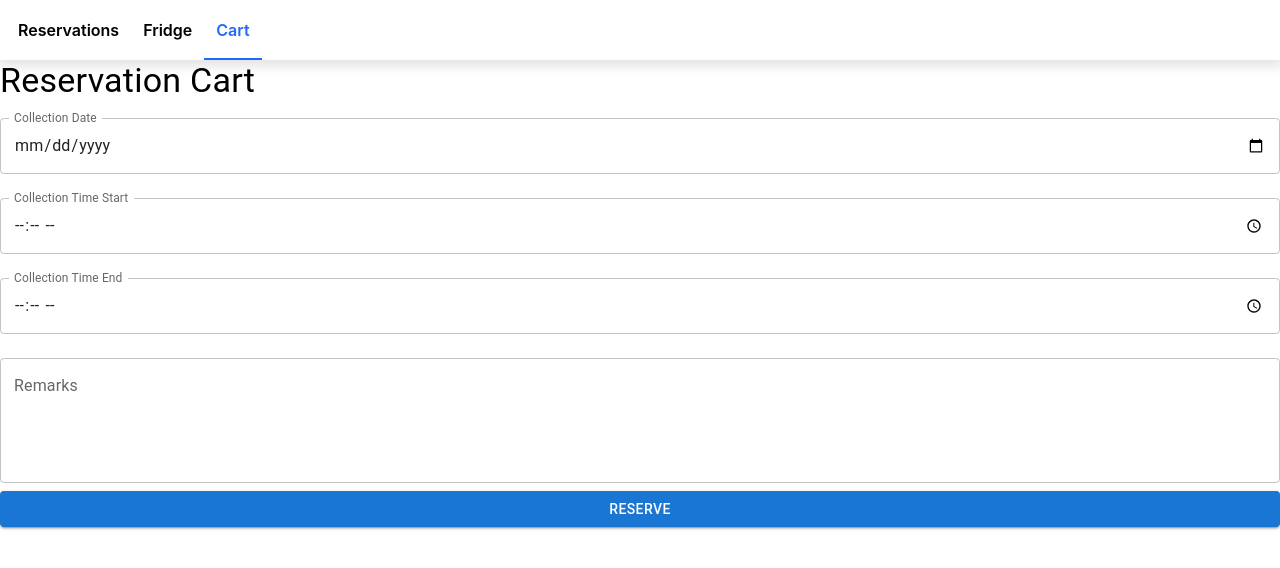
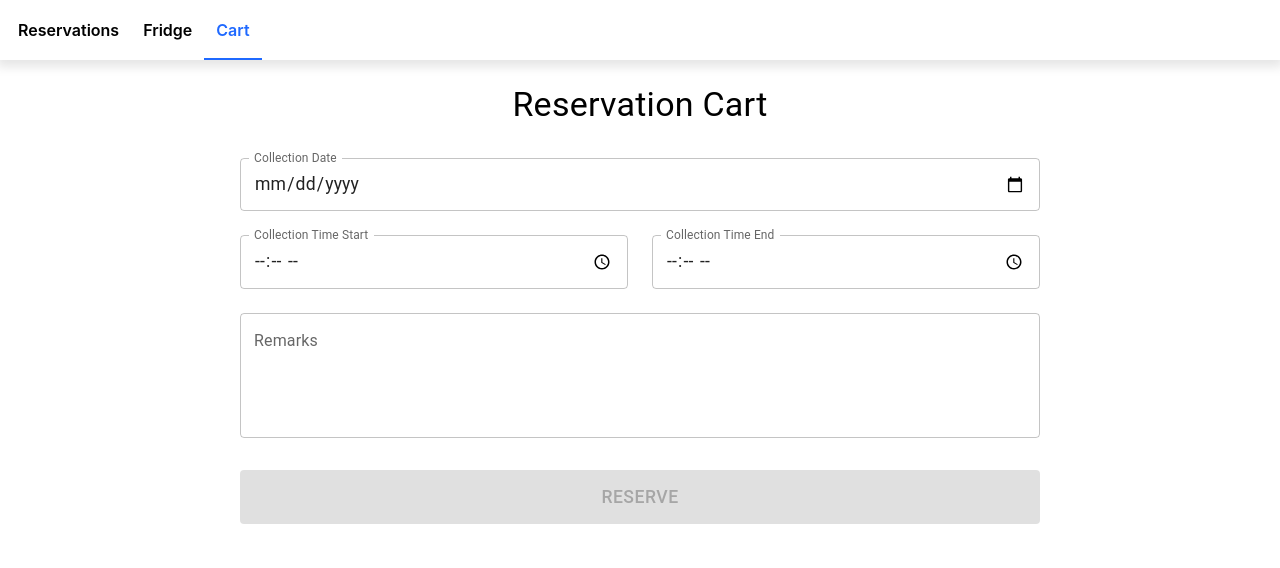
Before and after one commit to hrtowii/NYP_FullStackProject, a React (Vite) app: page /user/cart in a window 1280 px wide. Shown: the top 568 px of the page. Built offline with nearby package versions, Linux system fonts and the light colour scheme; sample sign-in values are in the browser's storage.

Commit message:
Changed design of input fields (cart.jsx)

```diff
--- a/src/user/Cart.jsx
+++ b/src/user/Cart.jsx
@@ -1,5 +1,9 @@
+// TO-DO:
+//  - Add alert/message box to show "Item reserved", upon clicking of "Reserve" button
+
+
 import React, { useState, useEffect, useContext } from 'react';
-import { TextField, Button, Box, Typography } from '@mui/material';
+import { TextField, Button, Box, Typography, Alert, Grid } from '@mui/material';
 import { UserNavbar } from "../components/Navbar";
 import "./UserLanding";
 import { backendRoute } from '../utils/BackendUrl';
@@ -15,6 +19,10 @@ const Cart = ({ cartItems }) => {
   const [remarks, setRemarks] = useState('');
   const [dateError, setDateError] = useState('');
   const [timeError, setTimeError] = useState('');
+  const [showAlert, setShowAlert] = useState(false);
+  const [isFormValid, setIsFormValid] = useState(false);
+
+  const { token, updateToken } = useContext(TokenContext);
 
 
   function parseJwt(token) {
@@ -25,7 +33,25 @@ const Cart = ({ cartItems }) => {
     }).join(''));
     return JSON.parse(jsonPayload);
   }
-  const { token, updateToken } = useContext(TokenContext);
+
+  const clearForm = () => {
+    setCollectionDate('');
+    setCollectionTimeStart('');
+    setCollectionTimeEnd('');
+    setRemarks('');
+    setDateError('');
+    setTimeError('');
+    setIsFormValid(false);
+  };
+
+  useEffect(() => {
+    validateForm();
+  }, [collectionDate, collectionTimeStart, collectionTimeEnd, dateError, timeError]);
+
+  const validateForm = () => {
+    const isValid = collectionDate && collectionTimeStart && collectionTimeEnd && !dateError && !timeError;
+    setIsFormValid(isValid);
+  }
 
 
   // Validate inputs (time, date)
@@ -81,14 +107,13 @@ const Cart = ({ cartItems }) => {
   };
 
   const handleReserve = async () => {
-    if (!validateDate(collectionDate) || !validateTimes()) {
+    if (!isFormValid || !validateDate(collectionDate) || !validateTimes()) {
       return;
     }
 
 
     const payload = {
       userId,
-      // donationId: selectedDonationId,
       collectionDate,
       collectionTimeStart,
       collectionTimeEnd,
@@ -115,6 +140,8 @@ const Cart = ({ cartItems }) => {
 
       const data = await response.json();
       console.log('Reservation created:', data);
+      setShowAlert(true);
+      clearForm();
       // Handle successful reservation (e.g., clear cart, show success message)
     } catch (error) {
       console.error('Error creating reservation:', error.message);
@@ -122,21 +149,41 @@ const Cart = ({ cartItems }) => {
     }
   };
 
+  useEffect(() => {
+    if (showAlert) {
+      const timer = setTimeout(() => {
+        setShowAlert(false);
+      }, 3000);  // Alert stays for 3s
+
+      return () => clearTimeout(timer);
+    }
+  }, [showAlert]);
+
   return (
     <>
       <UserNavbar />
+      <Box sx={{ padding: 3, maxWidth: 800, margin: 'auto' }}>
+        <Typography variant="h4" align="center" gutterBottom sx={{ mb: 4 }}>
+          Reservation Cart
+        </Typography>
 
-      <Box>
-        <Typography variant="h4">Reservation Cart</Typography>
-        {/* Display cart items here */}
-        {cartItems && cartItems.length > 0 && (
-          <Box my={2}>
-            <Typography variant="h6">Cart Items:</Typography>
-            {cartItems.map((item, index) => (
-              <Typography key={index}>{item.name} - Quantity: {item.quantity}</Typography>
-            ))}
-          </Box>
+        {showAlert && (
+          <Alert
+            severity="success"
+            sx={{
+              mb: 2,
+              width: '100%',
+              justifyContent: 'center',
+              fontSize: '1.1rem',
+              '& .MuiAlert-icon': { fontSize: '2rem' }
+            }}
+          >
+            Reserved Successfully!
+          </Alert>
         )}
+
+        <Grid container spacing={3}>
+          <Grid item xs={12}>
             <TextField
               label="Collection Date"
               type="date"
@@ -144,40 +191,42 @@ const Cart = ({ cartItems }) => {
               onChange={handleDateChange}
               InputLabelProps={{ shrink: true }}
               fullWidth
-          margin="normal"
               error={!!dateError}
               helperText={dateError}
               inputProps={{
                 min: new Date().toISOString().split('T')[0]
               }}
+              sx={{ '& .MuiInputBase-input': { fontSize: '1.1rem', padding: '14px' } }}
             />
+          </Grid>
+          <Grid item xs={6}>
             <TextField
               label="Collection Time Start"
               type="time"
               value={collectionTimeStart}
-          onChange={(e) => setCollectionTimeStart(e.target.value)}
+              onChange={(e) => setCollectionTimeStart(enforceTimeRestrictions(e.target.value))}
               InputLabelProps={{ shrink: true }}
               fullWidth
-          margin="normal"
               error={!!timeError}
-          inputProps={{
-            step: 300, // 5 min steps
-          }}
+              inputProps={{ step: 300 }}
+              sx={{ '& .MuiInputBase-input': { fontSize: '1.1rem', padding: '14px' } }}
             />
+          </Grid>
+          <Grid item xs={6}>
             <TextField
               label="Collection Time End"
               type="time"
               value={collectionTimeEnd}
-          onChange={(e) => setCollectionTimeEnd(e.target.value)}
+              onChange={(e) => setCollectionTimeEnd(enforceTimeRestrictions(e.target.value))}
               InputLabelProps={{ shrink: true }}
               fullWidth
-          margin="normal"
               error={!!timeError}
               helperText={timeError}
-          inputProps={{
-            step: 300, // 5 min steps
-          }}
+              inputProps={{ step: 300 }}
+              sx={{ '& .MuiInputBase-input': { fontSize: '1.1rem', padding: '14px' } }}
             />
+          </Grid>
+          <Grid item xs={12}>
             <TextField
               label="Remarks"
               multiline
@@ -185,10 +234,19 @@ const Cart = ({ cartItems }) => {
               value={remarks}
               onChange={(e) => setRemarks(e.target.value)}
               fullWidth
-          margin="normal"
+              sx={{ '& .MuiInputBase-input': { fontSize: '1.1rem' } }}
             />
-        <Button variant="contained" onClick={handleReserve} fullWidth disabled={!!dateError || !!timeError}>
-          Reserve
+          </Grid>
+        </Grid>
+
+        <Button
+          variant="contained"
+          onClick={handleReserve}
+          fullWidth
+          disabled={!isFormValid}
+          sx={{ mt: 4, py: 1.5, fontSize: '1.1rem' }}
+        >
+          RESERVE
         </Button>
       </Box>
     </>
```
Also changed, not shown: src/user/Reservation.jsx (+2 -8 lines). Lines whose indentation alone changed are shown as unchanged.
